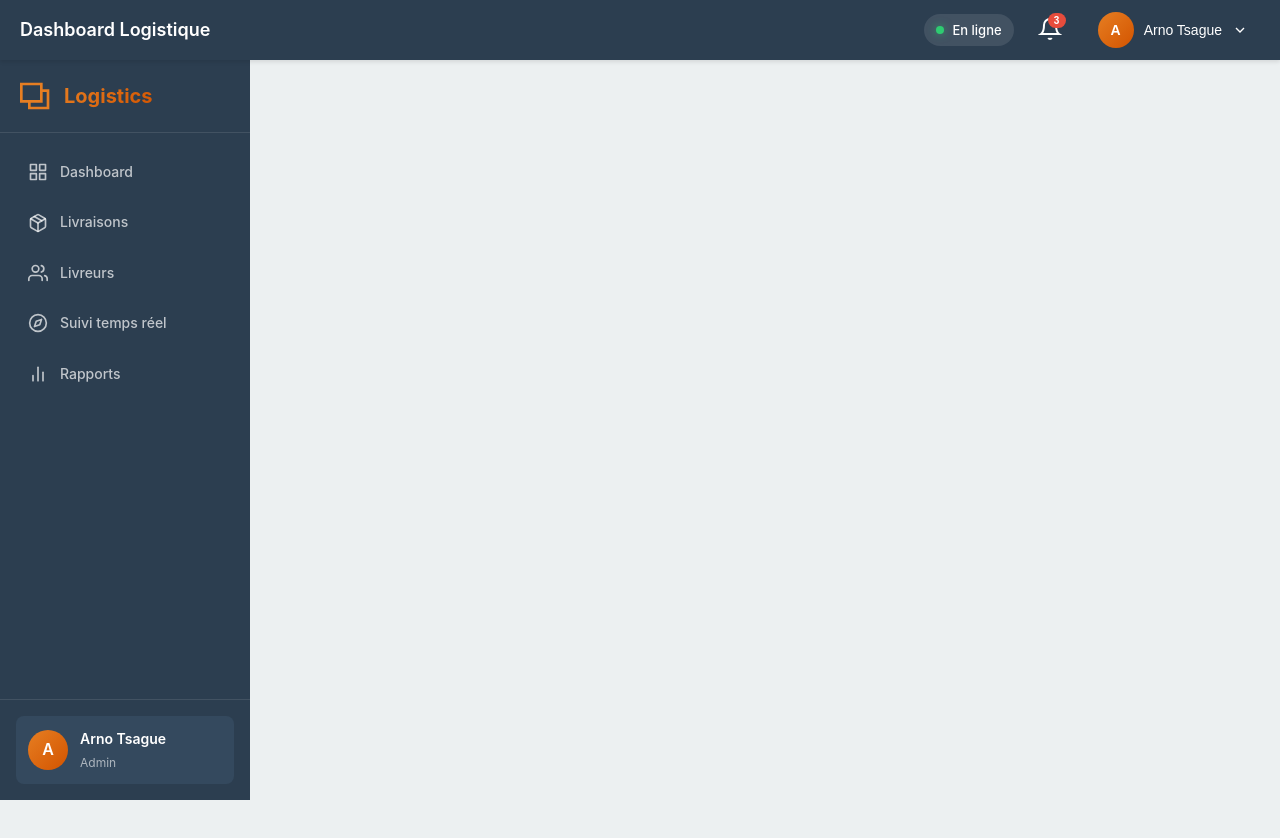
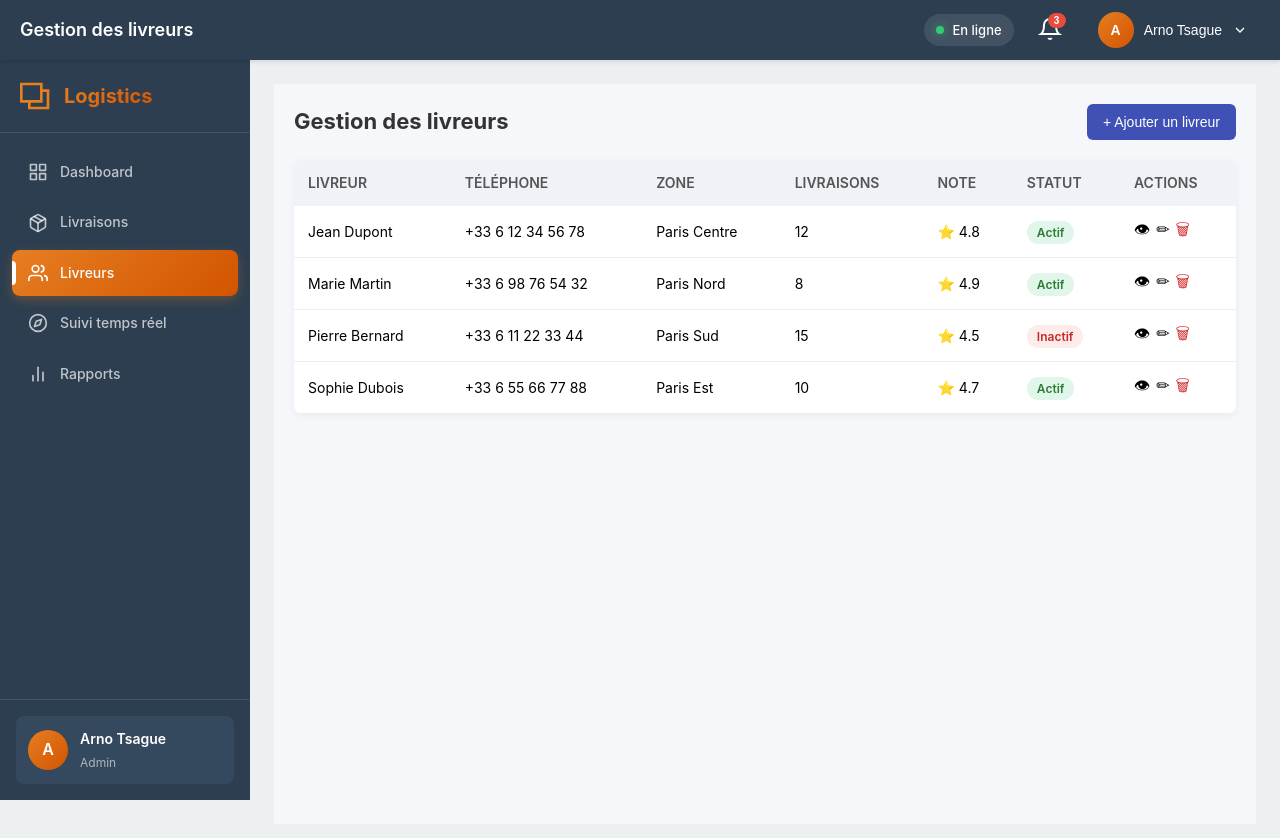
Before and after one commit to arno9982/dashboard_logistics, an Angular app: page /couriers in a window 1280 px wide. Before the commit this address led to /. Shown: the top 838 px of the page. Before the commit the page ends 800 px from the top, so only its background shows below. Built offline with nearby package versions, Linux system fonts and the light colour scheme.

Commit message:
composant-statique

```diff
--- a/src/app/app.routes.ts
+++ b/src/app/app.routes.ts
@@ -13,5 +13,9 @@ export const routes: Routes = [
   {
     path: 'deliveries',
     loadComponent: () => import('./deliveries/pages/deliveries-list/deliveries-list').then(m => m.DeliveriesListComponent)
-  }
+  },
+   {
+    path: 'couriers',
+    loadComponent: () => import('./couriers/pages/couriers-list/couriers-list').then(m => m.CouriersComponent)
+  },
 ];
--- a/src/app/couriers/pages/couriers-list/couriers-list.css
+++ b/src/app/couriers/pages/couriers-list/couriers-list.css
@@ -0,0 +1,96 @@
+.couriers-container {
+  padding: 20px;
+  background: #f5f7fb;
+  min-height: calc(100vh - 60px);
+}
+
+.header {
+  display: flex;
+  justify-content: space-between;
+  align-items: center;
+  margin-bottom: 20px;
+}
+
+.header h2 {
+  margin: 0;
+  font-size: 22px;
+  color: #333;
+}
+
+.add-btn {
+  background: #3f51b5;
+  color: #fff;
+  border: none;
+  padding: 10px 16px;
+  border-radius: 6px;
+  cursor: pointer;
+  font-size: 14px;
+}
+
+.add-btn:hover {
+  background: #32408f;
+}
+
+.table-wrapper {
+  background: #fff;
+  border-radius: 8px;
+  overflow-x: auto;
+  box-shadow: 0 2px 8px rgba(0,0,0,0.05);
+}
+
+table {
+  width: 100%;
+  border-collapse: collapse;
+}
+
+thead {
+  background: #f0f2f7;
+}
+
+th, td {
+  padding: 12px 14px;
+  text-align: left;
+  font-size: 14px;
+}
+
+th {
+  font-weight: 600;
+  color: #555;
+}
+
+tbody tr {
+  border-bottom: 1px solid #eee;
+}
+
+tbody tr:hover {
+  background: #fafafa;
+}
+
+.status {
+  padding: 4px 10px;
+  border-radius: 12px;
+  font-size: 12px;
+  font-weight: 600;
+}
+
+.status.active {
+  background: #e0f6ea;
+  color: #2e7d32;
+}
+
+.status.inactive {
+  background: #fdecea;
+  color: #c62828;
+}
+
+.actions button {
+  background: none;
+  border: none;
+  cursor: pointer;
+  margin-right: 6px;
+  font-size: 16px;
+}
+
+.actions .danger {
+  color: #d32f2f;
+}
--- a/src/app/couriers/pages/couriers-list/couriers-list.html
+++ b/src/app/couriers/pages/couriers-list/couriers-list.html
@@ -1 +1,51 @@
-<p>couriers-list works!</p>
+<div class="couriers-container">
+
+  <div class="header">
+    <h2>Gestion des livreurs</h2>
+    <button class="add-btn" (click)="addCourier()">
+      + Ajouter un livreur
+    </button>
+  </div>
+
+  <div class="table-wrapper">
+    <table>
+      <thead>
+        <tr>
+          <th>LIVREUR</th>
+          <th>TÉLÉPHONE</th>
+          <th>ZONE</th>
+          <th>LIVRAISONS</th>
+          <th>NOTE</th>
+          <th>STATUT</th>
+          <th>ACTIONS</th>
+        </tr>
+      </thead>
+
+      <tbody>
+        <tr *ngFor="let courier of couriers">
+          <td>{{ courier.name }}</td>
+          <td>{{ courier.phone }}</td>
+          <td>{{ courier.zone }}</td>
+          <td>{{ courier.deliveries }}</td>
+          <td>
+            ⭐ {{ courier.rating }}
+          </td>
+          <td>
+            <span
+              class="status"
+              [class.active]="courier.status === 'Actif'"
+              [class.inactive]="courier.status === 'Inactif'">
+              {{ courier.status }}
+            </span>
+          </td>
+          <td class="actions">
+            <button (click)="viewCourier(courier)">👁</button>
+            <button (click)="editCourier(courier)">✏</button>
+            <button class="danger" (click)="deleteCourier(courier)">🗑</button>
+          </td>
+        </tr>
+      </tbody>
+    </table>
+  </div>
+
+</div>
--- a/src/app/couriers/pages/couriers-list/couriers-list.ts
+++ b/src/app/couriers/pages/couriers-list/couriers-list.ts
@@ -1,11 +1,77 @@
+import { NgForOf } from '@angular/common';
 import { Component } from '@angular/core';
+
+export interface Courier {
+  id: number;
+  name: string;
+  phone: string;
+  zone: string;
+  deliveries: number;
+  rating: number;
+  status: 'Actif' | 'Inactif';
+}
 
 @Component({
   selector: 'app-couriers-list',
-  imports: [],
+  imports: [NgForOf],
+  standalone: true,
   templateUrl: './couriers-list.html',
-  styleUrl: './couriers-list.css',
+  styleUrls: ['./couriers-list.css']
 })
-export class CouriersList {
+export class CouriersComponent {
 
+  couriers: Courier[] = [
+    {
+      id: 1,
+      name: 'Jean Dupont',
+      phone: '+33 6 12 34 56 78',
+      zone: 'Paris Centre',
+      deliveries: 12,
+      rating: 4.8,
+      status: 'Actif'
+    },
+    {
+      id: 2,
+      name: 'Marie Martin',
+      phone: '+33 6 98 76 54 32',
+      zone: 'Paris Nord',
+      deliveries: 8,
+      rating: 4.9,
+      status: 'Actif'
+    },
+    {
+      id: 3,
+      name: 'Pierre Bernard',
+      phone: '+33 6 11 22 33 44',
+      zone: 'Paris Sud',
+      deliveries: 15,
+      rating: 4.5,
+      status: 'Inactif'
+    },
+    {
+      id: 4,
+      name: 'Sophie Dubois',
+      phone: '+33 6 55 66 77 88',
+      zone: 'Paris Est',
+      deliveries: 10,
+      rating: 4.7,
+      status: 'Actif'
+    }
+  ];
+
+  addCourier() {
+    console.log('Ajouter un livreur');
+  }
+
+  viewCourier(courier: Courier) {
+    console.log('Voir', courier);
+  }
+
+  editCourier(courier: Courier) {
+    console.log('Modifier', courier);
+  }
+
+  deleteCourier(courier: Courier) {
+    console.log('Supprimer', courier);
+  }
 }
```
